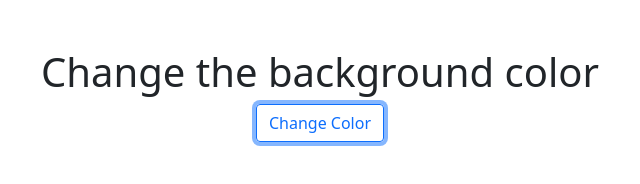
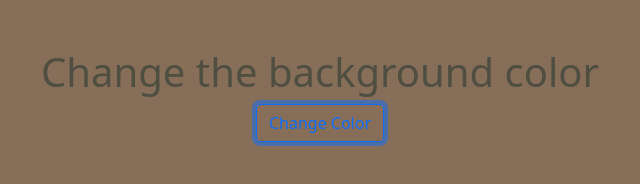
Before and after one commit to Nayeemmnt999/Generate-RGB-Color-By-Clicking, a plain HTML site: page index.html in a window 1280 px wide. Both pictures are taken after a click on the button "Change Color". Shown: the whole page, without its empty margins (320-960 px from the left). Drawn offline with nearby package versions, Linux system fonts and the light colour scheme.

Commit message:
add-function

```diff
--- a/index.html
+++ b/index.html
@@ -9,7 +9,7 @@
 </head>
 <body id="body">
     <div  class="text-center mt-5">
-        <h1 class="">Change the background color </h1>
+        <h1 id="heading-text" class="">Change the background color </h1>
         <button id="btn" class="rounded btn btn-outline-primary"> Change Color</button>
     </div>
     <script src="script.js"></script>
--- a/script.js
+++ b/script.js
@@ -1,7 +1,11 @@
-document.getElementById('btn').addEventListener('onclick', function(){
+document.getElementById('btn').addEventListener('click', function(){
     const body = document.getElementById('body');
     const bgColor = randomRGBcolor();
     body.style.backgroundColor = bgColor;
+
+    const text = document.getElementById('heading-text')
+    const bgColorText = randomRGBcolorText();
+    text.style.color = bgColorText;
 })
 const randomRGBcolor =()=> {
     const red=  Math.round(Math.random()*255);
@@ -10,3 +14,10 @@ const randomRGBcolor =()=> {
 
     return `rgb(${red}, ${green}, ${blue})`
 }
+const randomRGBcolorText =()=> {
+    const red=  Math.round(Math.random()*255);
+    const green=  Math.round(Math.random()*255);
+    const blue=  Math.round(Math.random()*255);
+
+    return `rgb(${red}, ${green}, ${blue})`
+}
```
